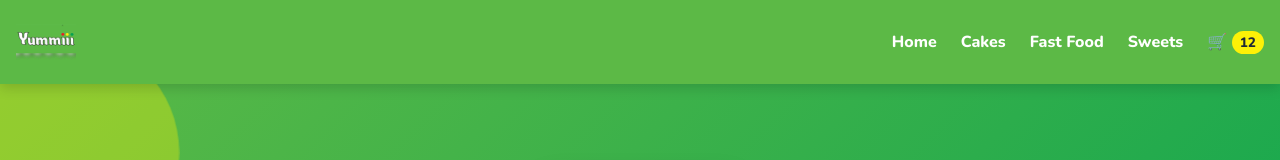
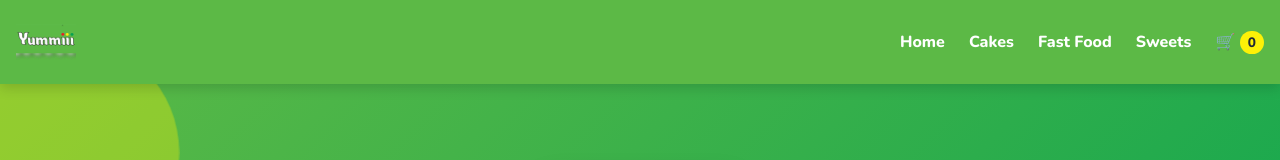
Before and after one commit to mohamadayoobzawahir-png/Yummi, a React (Vite) app in the folder frontend/: page / in a window 1280 px wide. Shown: the top 160 px of the page. Built offline with nearby package versions, Linux system fonts and the light colour scheme.

Commit message:
Make Add to Cart update the cart count

```diff
--- a/frontend/src/App.jsx
+++ b/frontend/src/App.jsx
@@ -2,11 +2,18 @@ import logo from './assets/logo.jpg'
 import Navbar from './components/Navbar'
 import products from './data/products'
 import ProductCard from './components/ProductCard'
+import { useState } from 'react'
 
 function App() {
+  const [cartCount, setCartCount] = useState(0)
+
+  function addToCart() {
+    setCartCount((prevCount) => prevCount + 1)
+  }
+
   return (
     <div>
-      <Navbar cartCount={12}/>
+      <Navbar cartCount={cartCount} />
       <main>
         <section className="hero">
           <img src={logo} alt="Yummiii logo" width="200" className="hero-logo" />
@@ -22,7 +29,7 @@ function App() {
           <h2 className="section-title">Our Yummy Treats</h2>
           <div className="product-grid">
             {products.map((product) => (
-              <ProductCard key={product.id} product={product} />
+              <ProductCard key={product.id} product={product} onAddToCart={addToCart} />
             ))}
           </div>
         </section>
--- a/frontend/src/components/ProductCard.jsx
+++ b/frontend/src/components/ProductCard.jsx
@@ -1,4 +1,4 @@
-function ProductCard({ product }) {
+function ProductCard({ product, onAddToCart }) {
   return (
     <div className="product-card">
       <div className="product-img">
@@ -9,9 +9,13 @@ function ProductCard({ product }) {
         <h3>{product.name}</h3>
         <p className="price">Rs. {product.price.toLocaleString()}</p>
         {product.inStock ? (
-          <button className="btn btn-add">Add to Cart</button>
+          <button className="btn btn-add" onClick={onAddToCart}>
+            Add to Cart
+          </button>
         ) : (
-          <button className="btn btn-out-of-stock" disabled>Out of Stock</button>
+          <button className="btn btn-out-of-stock" disabled>
+            Out of Stock
+          </button>
         )}
       </div>
     </div>
```
